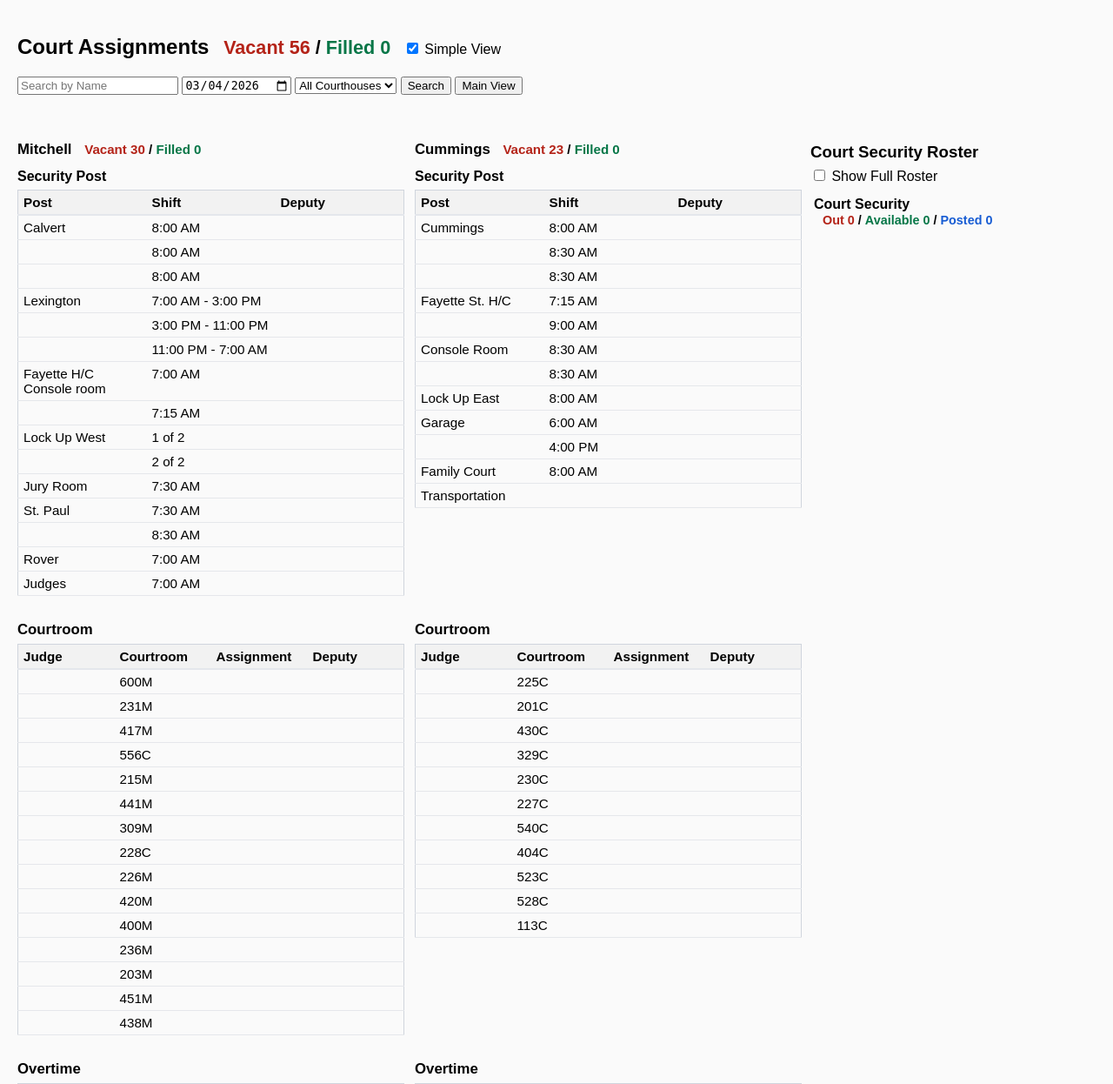
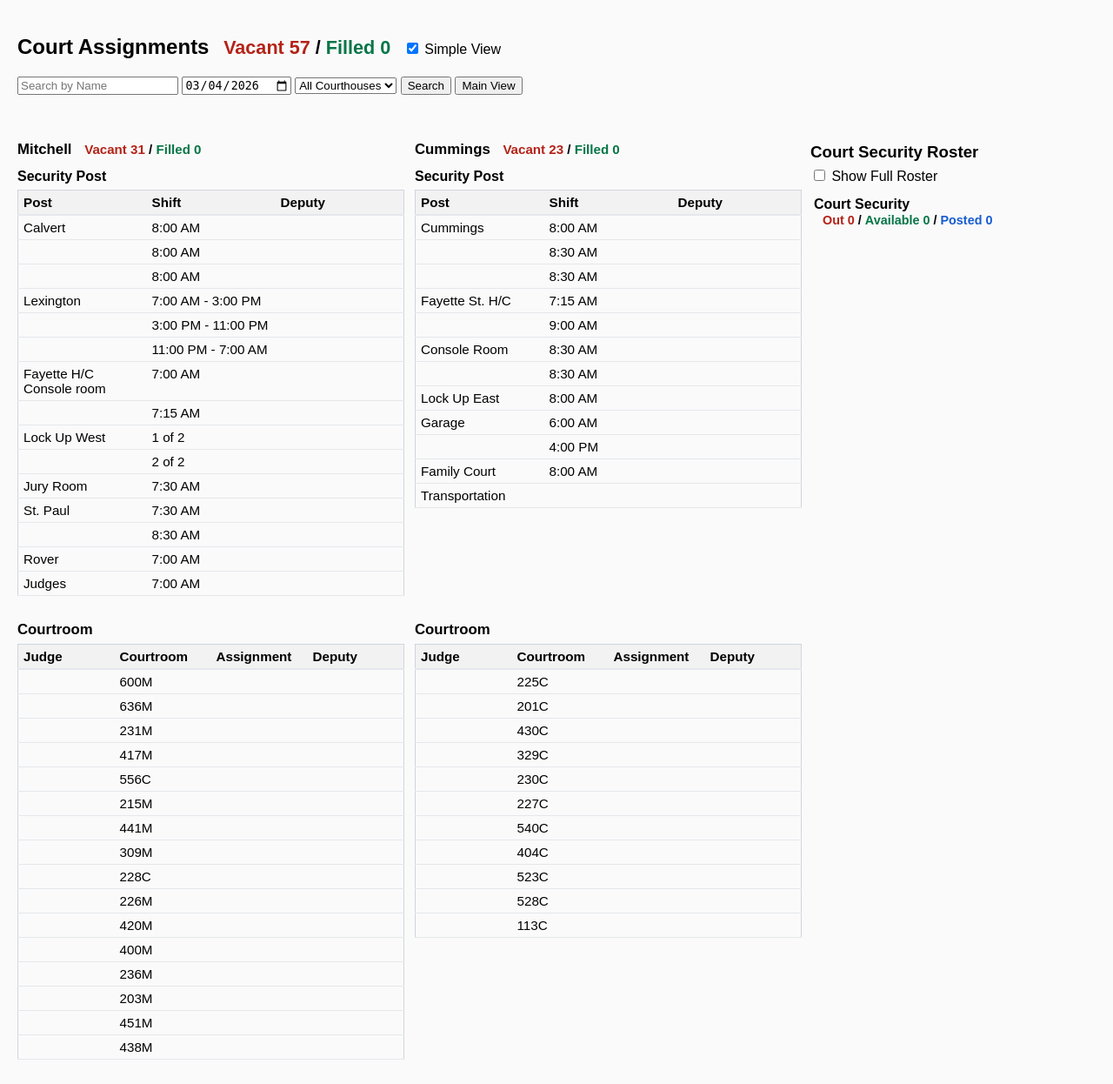
Before and after one commit to kisangseo/court-scheduling, a Flask app: page /simple-search in a window 1280 px wide. Shown: the top 1246 px of the page at 87% size. Run offline with Flask 3, Linux system fonts and the light colour scheme; data that the repository does not hold is empty.

Commit message:
making all courtrooms show up

```diff
--- a/templates/search.html
+++ b/templates/search.html
@@ -1243,7 +1243,7 @@ function buildCourthouseSections(courthouse, rows, selectedDate) {
     }
 
     const rooms = courthouse === "Mitchell"
-        ? ["600M","231M","417M","556C","215M","441M","309M","228C","226M","420M","400M","236M","203M","451M","438M"]
+        ? ["600M","636M", "231M","417M","556C","215M","441M","309M","228C","226M","420M","400M","236M","203M","451M","438M"]
         : courthouse === "Cummings"
             ? ["225C","201C","430C","329C","230C","227C","540C","404C","523C","528C","113C"]
             : ["329C","428M","406M"];
--- a/templates/simple_search.html
+++ b/templates/simple_search.html
@@ -78,7 +78,7 @@ const CUMMINGS_POSTS = [
     { post: "Transportation", detail: "", part: "" }
 ];
 
-const MITCHELL_ROOMS = ["600M","231M","417M","556C","215M","441M","309M","228C","226M","420M","400M","236M","203M","451M","438M"];
+const MITCHELL_ROOMS = ["600M", "636M","231M","417M","556C","215M","441M","309M","228C","226M","420M","400M","236M","203M","451M","438M"];
 const CUMMINGS_ROOMS = ["225C","201C","430C","329C","230C","227C","540C","404C","523C","528C","113C"];
 const JUVENILE_ROOMS = ["329C","428M","406M"];
 const TRANSPORT_COUNTIES = ['Baltimore County', 'Anne Arundel County', 'Howard County', 'Carroll County'];
```
